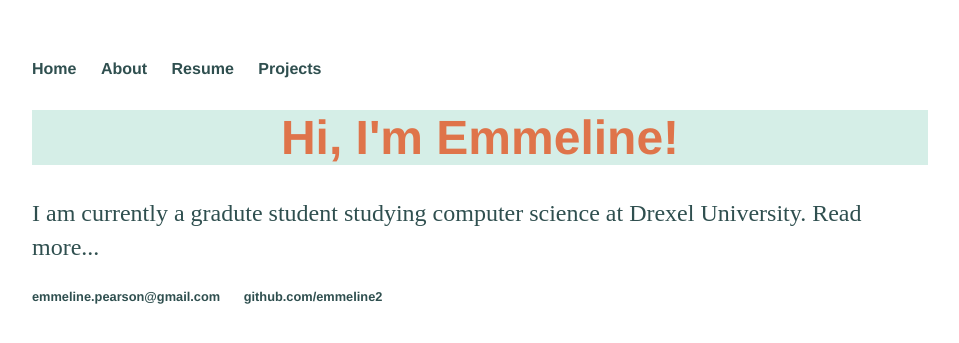
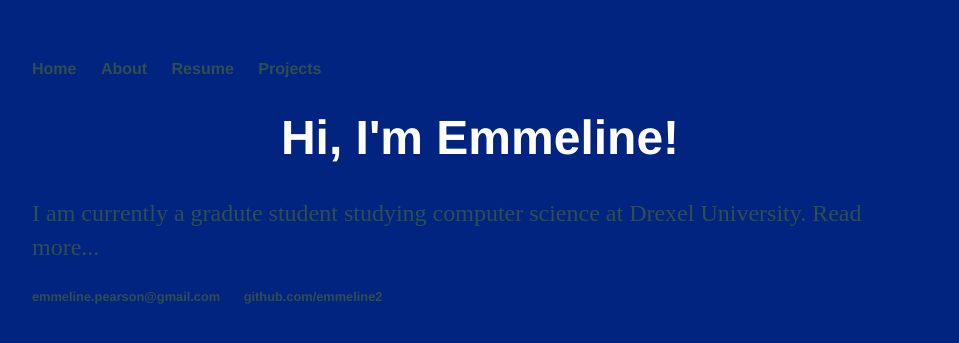
Before and after one commit to emmeline2/emmeline2.github.io, a Jekyll site: the page built from index.html, in a window 1280 px wide. Shown: the top 343 px of the page, without its empty margins (160-1119 px from the left). Built offline with Jekyll 4.4.1, drawn with Linux system fonts in a browser that asks for light colours.

Commit message:
blue colors

```diff
--- a/css/main.css
+++ b/css/main.css
@@ -1,12 +1,14 @@
 body {
     margin: 60px auto;
     width: 70%;
-    background-color: white;
+    background-color: #002480;
+    color: white;
 }
 
 header{
     margin-top: 0;
-    background-color: white;
+    background-color: #002480;
+    color: white;
 }
 
 nav ul, footer ul {
@@ -33,8 +35,7 @@ a:hover {
 h1 {
     font-size: 3em;
     font-family:'Helvetica', 'Arial', 'Sans-Serif';
-    color: #DF744A;
-    background-color: #d5eee7;
+    color: white;
     text-align: center;
 }
 p {
@@ -43,8 +44,9 @@ p {
     color: darkslategrey;
 }
 footer {
-    background-color: white;
+    background-color: #002480;
     font-size: .8em;
+    color: white:
 }
 
 .portrait {
```
